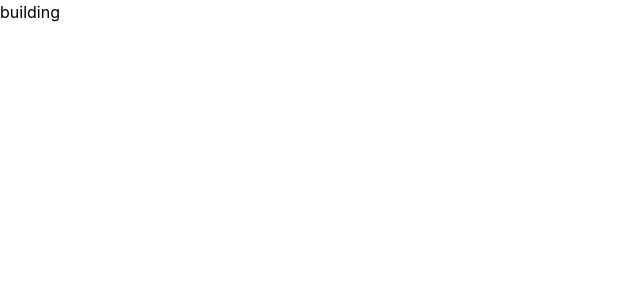
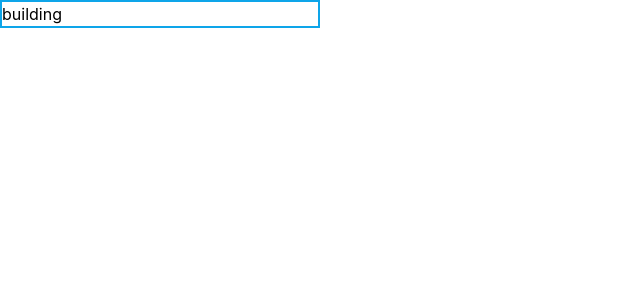
Before and after one commit to inhobaek-wj/react_elevator, a React (Create React App) app: page / in a window 1280 px wide. Shown: the top 300 px of the page, without its empty margins (0-640 px from the left). Built offline with nearby package versions, Linux system fonts and the light colour scheme.

Commit message:
build: tailwind config

```diff
--- a/tailwind.config.js
+++ b/tailwind.config.js
@@ -1,6 +1,7 @@
 /** @type {import('tailwindcss').Config} */
 module.exports = {
     content: [
+        "./src/*.{js,jsx,ts,tsx}",
         "./src/*/.{js,jsx,ts,tsx}",
     ],
     theme: {
```
